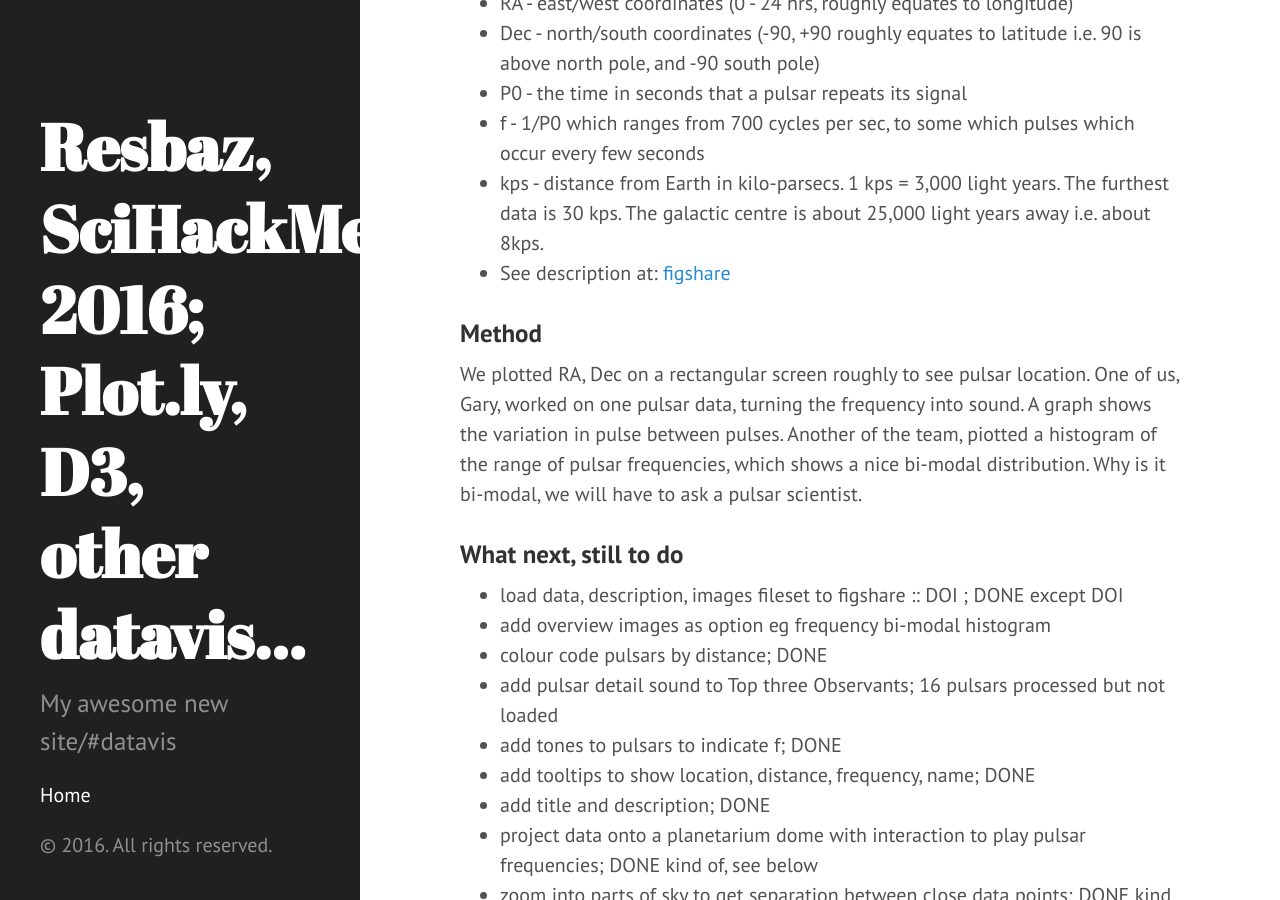
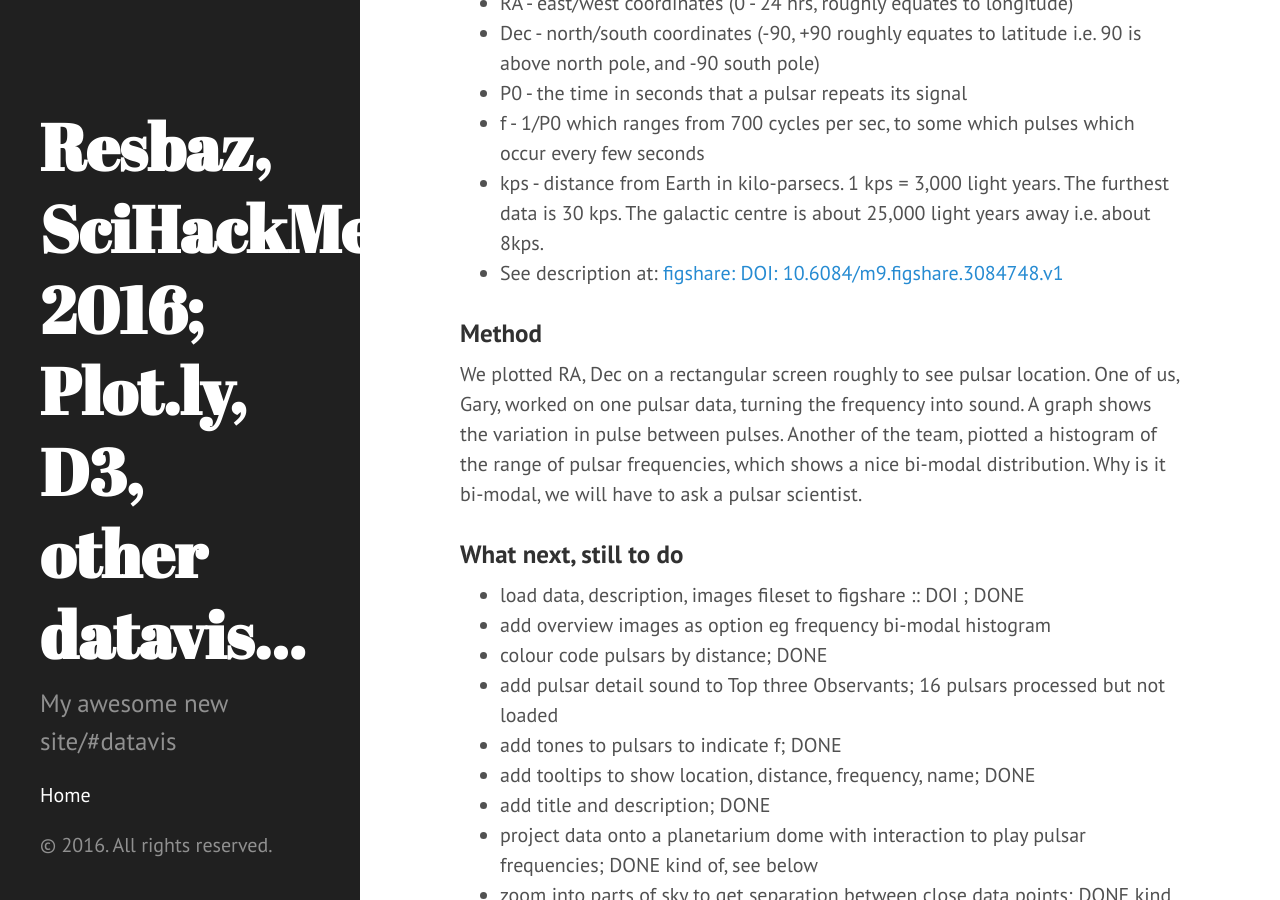
Before and after one commit to areff2000/areff2000.github.io, a Jekyll site: the page built from _posts/2016-03-05-pulsar-voices.markdown, in a window 1280 px wide and 900 px high, scrolled down 1176 px. Built offline with Jekyll 4.4.1, drawn with Linux system fonts in a browser that asks for light colours.

Commit message:
Post update: Pulsar Voices

```diff
--- a/_posts/2016-03-05-pulsar-voices.markdown
+++ b/_posts/2016-03-05-pulsar-voices.markdown
@@ -29,14 +29,14 @@ Source data: <a href="http://www.atnf.csiro.au/research/pulsar/psrcat/">http://w
 * P0 - the time in seconds that a pulsar repeats its signal
 * f - 1/P0 which ranges from 700 cycles per sec, to some which pulses which occur every few seconds
 * kps - distance from Earth in kilo-parsecs. 1 kps = 3,000 light years. The furthest data is 30 kps. The galactic centre is about 25,000 light years away i.e. about 8kps.
-* See description at: <a href="https://figshare.com/s/540578d3cefdd6529ea6">figshare</a>
+* See description at: <a href="https://dx.doi.org/10.6084/m9.figshare.3084748.v1">figshare: DOI: 10.6084/m9.figshare.3084748.v1</a>
 
 ### Method
 We plotted RA, Dec on a rectangular screen roughly to see pulsar location.
 One of us, Gary, worked on one pulsar data, turning the frequency into sound. A graph shows the variation in pulse between pulses. Another of the team, piotted a histogram of the range of pulsar frequencies, which shows a nice bi-modal distribution. Why is it bi-modal, we will have to ask a pulsar scientist.
 
 ### What next, still to do
-* load data, description, images fileset to figshare :: DOI ; DONE except DOI
+* load data, description, images fileset to figshare :: DOI  ; DONE
 * add overview images as option eg frequency bi-modal histogram
 * colour code pulsars by distance; DONE
 * add pulsar detail sound to Top three Observants; 16 pulsars processed but not loaded
```
